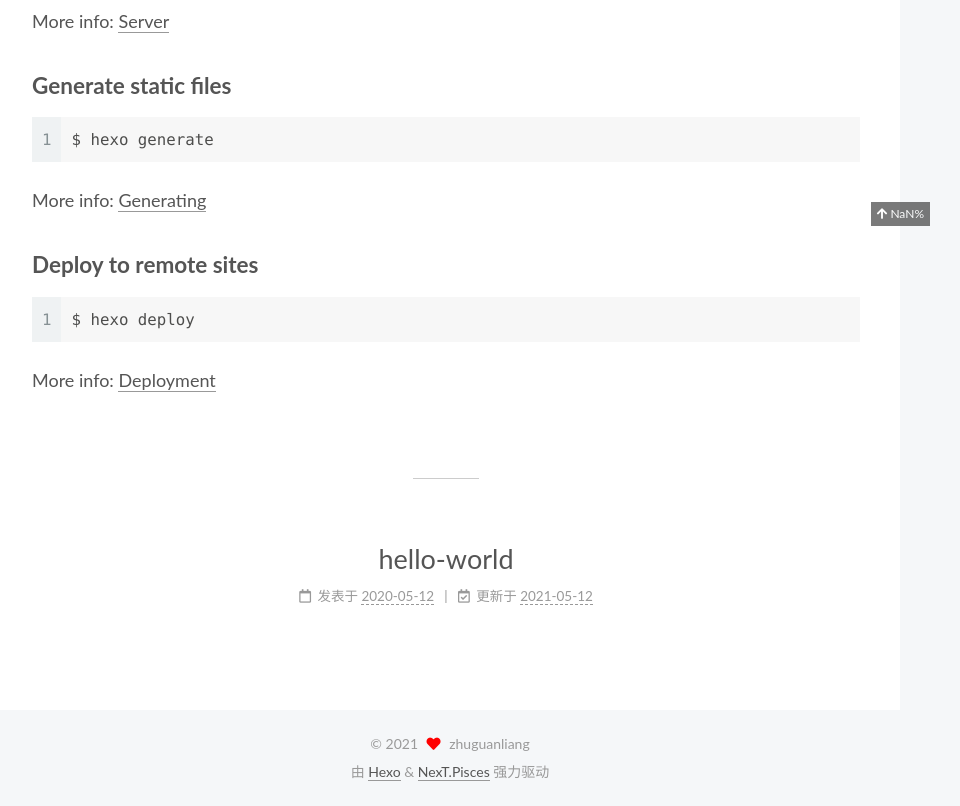
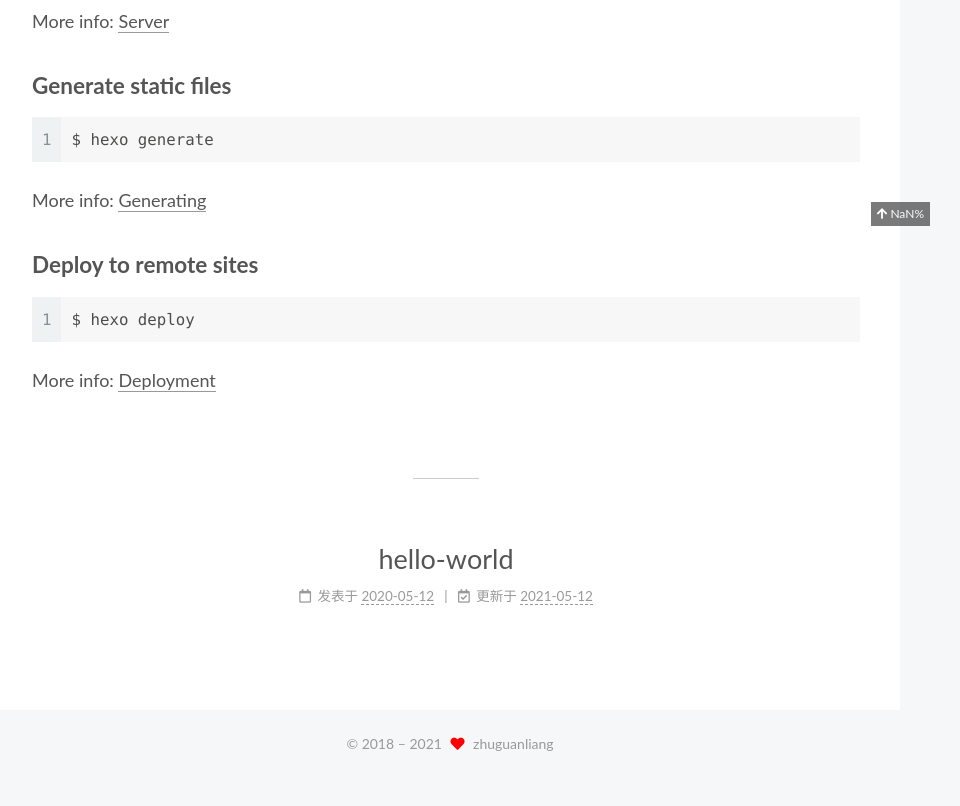
Before and after one commit to zhuguanliang/zhuguanliang.github.io, a plain HTML site: page index.html in a window 1280 px wide. Shown: the part 674-1480 px from the top of the page, without its empty margins (320-1280 px from the left). After the commit the page ends 1452 px from the top, so only its background shows below. Drawn offline with Linux system fonts and the light colour scheme.

Commit message:
Site updated: 2021-05-12 15:36:38

```diff
--- a/index.html
+++ b/index.html
@@ -409,15 +409,13 @@
 
 <div class="copyright">
 
-  &copy;
+  &copy; 2018 –
   <span itemprop="copyrightYear">2021</span>
   <span class="with-love">
     <i class="fa fa-heart"></i>
   </span>
   <span class="author" itemprop="copyrightHolder">zhuguanliang</span>
 </div>
-  <div class="powered-by">由 <a href="https://hexo.io/" class="theme-link" rel="noopener" target="_blank">Hexo</a> & <a href="https://pisces.theme-next.org/" class="theme-link" rel="noopener" target="_blank">NexT.Pisces</a> 强力驱动
-  </div>
 
 
 
```
Also changed, not shown: 2020/05/12/hello-world-1/index.html (+1 -3 lines), 2021/05/12/hello-world/index.html (+1 -3 lines), 404.html (+1 -3 lines), archives/2020/05/index.html (+1 -3 lines), archives/2020/index.html (+1 -3 lines), archives/2021/05/index.html (+1 -3 lines), archives/2021/index.html (+1 -3 lines), archives/index.html (+1 -3 lines), tags/index.html (+1 -3 lines).
